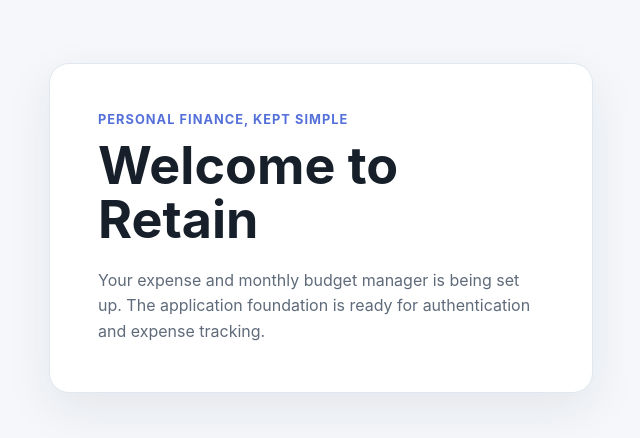
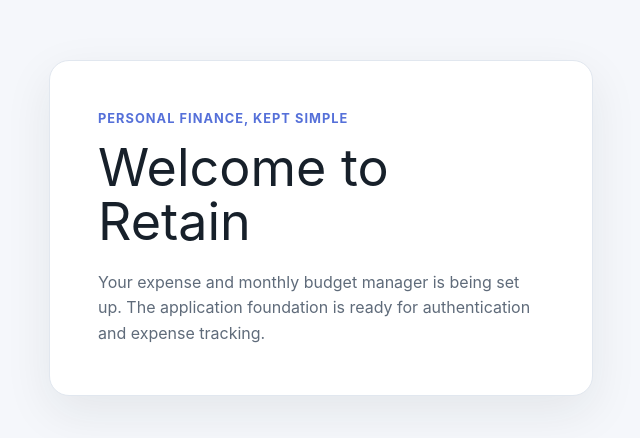
Before and after one commit to bienvenudev/alu-retain-app, a React (Vite) app in the folder frontend/: page / in a window 1280 px wide. Shown: the part 172-610 px from the top of the page, without its empty margins (319-959 px from the left). Built offline with nearby package versions, Linux system fonts and the light colour scheme.

Commit message:
chore: configure tailwindcss

```diff
--- a/frontend/package.json
+++ b/frontend/package.json
@@ -20,9 +20,11 @@
     "zod": "^3.24.1"
   },
   "devDependencies": {
+    "@tailwindcss/vite": "^4.3.3",
     "@types/react": "^18.3.18",
     "@types/react-dom": "^18.3.5",
     "@vitejs/plugin-react": "^4.3.4",
+    "tailwindcss": "^4.3.3",
     "typescript": "^5.7.2",
     "vite": "^6.0.7"
   }
--- a/frontend/src/styles.css
+++ b/frontend/src/styles.css
@@ -1,3 +1,5 @@
+@import "tailwindcss";
+
 :root {
   font-family: Inter, ui-sans-serif, system-ui, -apple-system, BlinkMacSystemFont,
     "Segoe UI", sans-serif;
--- a/frontend/vite.config.ts
+++ b/frontend/vite.config.ts
@@ -1,6 +1,7 @@
 import { defineConfig } from 'vite'
+import tailwindcss from '@tailwindcss/vite'
 import react from '@vitejs/plugin-react'
 
 export default defineConfig({
-  plugins: [react()],
+  plugins: [react(), tailwindcss()],
 })
```
Also changed, not shown: 1 other file (tests, documents, lock files or other folders).
